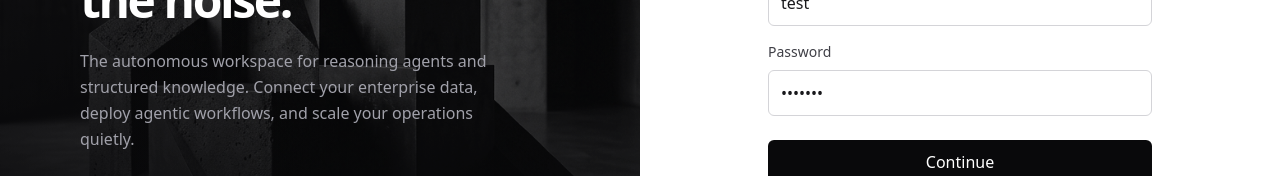
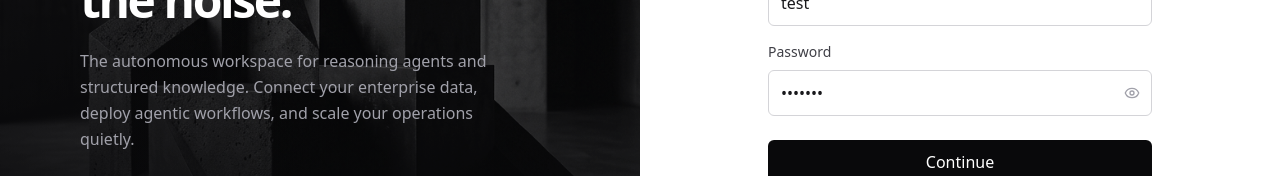
Before and after one commit to limengyuna/nexus-ai, a Vue app in the folder frontend/: page /login in a window 1280 px wide. Shown: the part 368-544 px from the top of the page. Built offline with nearby package versions, Linux system fonts and the light colour scheme.

Commit message:
页面更新

```diff
--- a/frontend/src/views/LoginView.vue
+++ b/frontend/src/views/LoginView.vue
@@ -4,7 +4,7 @@
  */
 import { ref } from 'vue'
 import { useRoute, useRouter } from 'vue-router'
-import { Loader2 } from 'lucide-vue-next'
+import { Loader2, Eye, EyeOff } from 'lucide-vue-next'
 import { toast } from 'vue-sonner'
 
 import { register } from '@/api/auth'
@@ -18,6 +18,7 @@ const auth = useAuthStore()
 const mode = ref<'login' | 'register'>('login')
 const username = ref('test')
 const password = ref('test123')
+const showPassword = ref(false)
 const loading = ref(false)
 const errorMsg = ref('')
 
@@ -25,6 +26,7 @@ const errorMsg = ref('')
 function switchMode(target: 'login' | 'register') {
   mode.value = target
   errorMsg.value = ''
+  showPassword.value = false
   if (target === 'register') {
     if (username.value === 'test') username.value = ''
     if (password.value === 'test123') password.value = ''
@@ -149,13 +151,24 @@ async function handleSubmit() {
               <div class="flex items-center justify-between">
                 <label class="block text-sm font-medium text-zinc-700 dark:text-zinc-300">Password</label>
               </div>
-              <input
-                v-model="password"
-                type="password"
-                autocomplete="current-password"
-                :disabled="loading"
-                class="w-full px-3 py-2.5 bg-transparent text-zinc-900 dark:text-zinc-100 border border-zinc-300 dark:border-zinc-700 rounded-md focus:outline-none focus:border-zinc-950 dark:focus:border-zinc-300 transition-colors duration-200 disabled:opacity-50"
-              />
+              <div class="relative">
+                <input
+                  v-model="password"
+                  :type="showPassword ? 'text' : 'password'"
+                  autocomplete="current-password"
+                  :disabled="loading"
+                  class="w-full pl-3 pr-10 py-2.5 bg-transparent text-zinc-900 dark:text-zinc-100 border border-zinc-300 dark:border-zinc-700 rounded-md focus:outline-none focus:border-zinc-950 dark:focus:border-zinc-300 transition-colors duration-200 disabled:opacity-50"
+                />
+                <button
+                  type="button"
+                  :disabled="loading"
+                  class="absolute right-3 top-1/2 -translate-y-1/2 text-zinc-400 hover:text-zinc-600 dark:hover:text-zinc-200 transition-colors disabled:opacity-50"
+                  @click="showPassword = !showPassword"
+                >
+                  <Eye v-if="!showPassword" :size="16" />
+                  <EyeOff v-else :size="16" />
+                </button>
+              </div>
             </div>
           </div>
 
```
